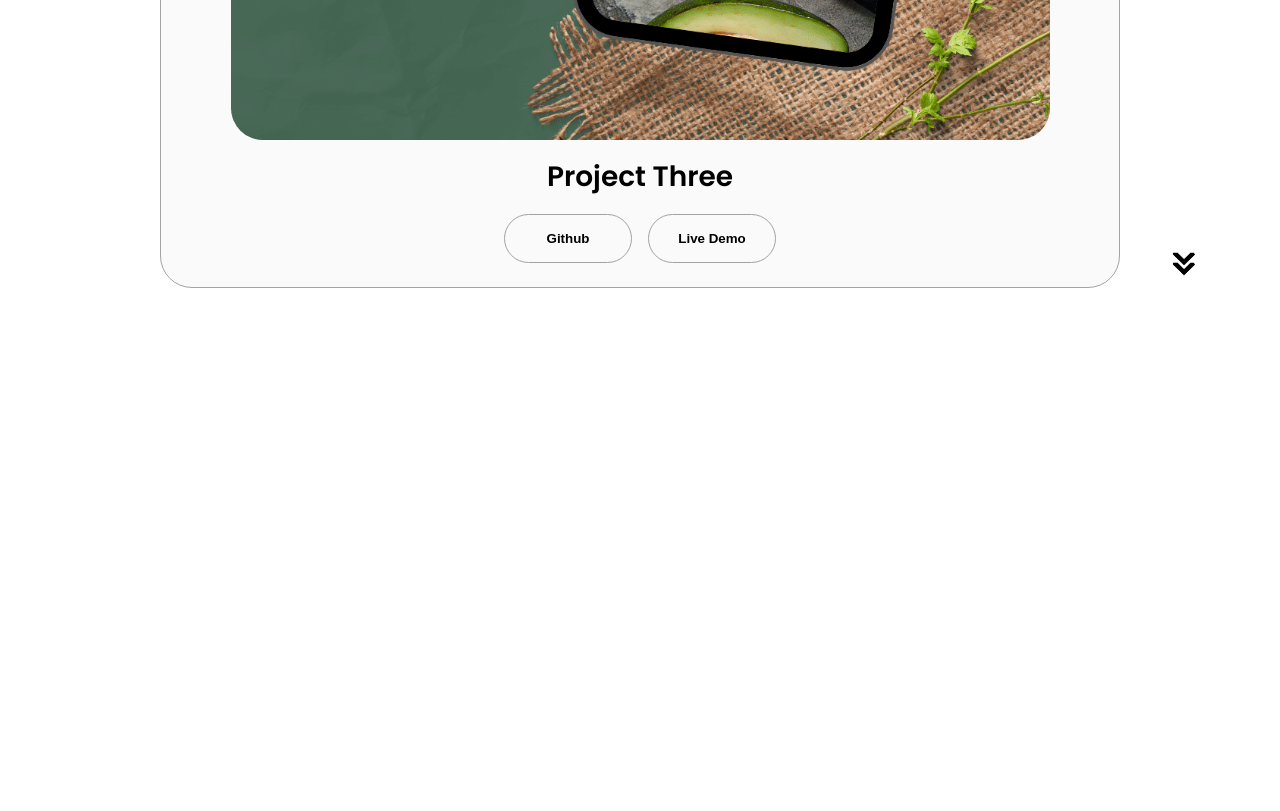
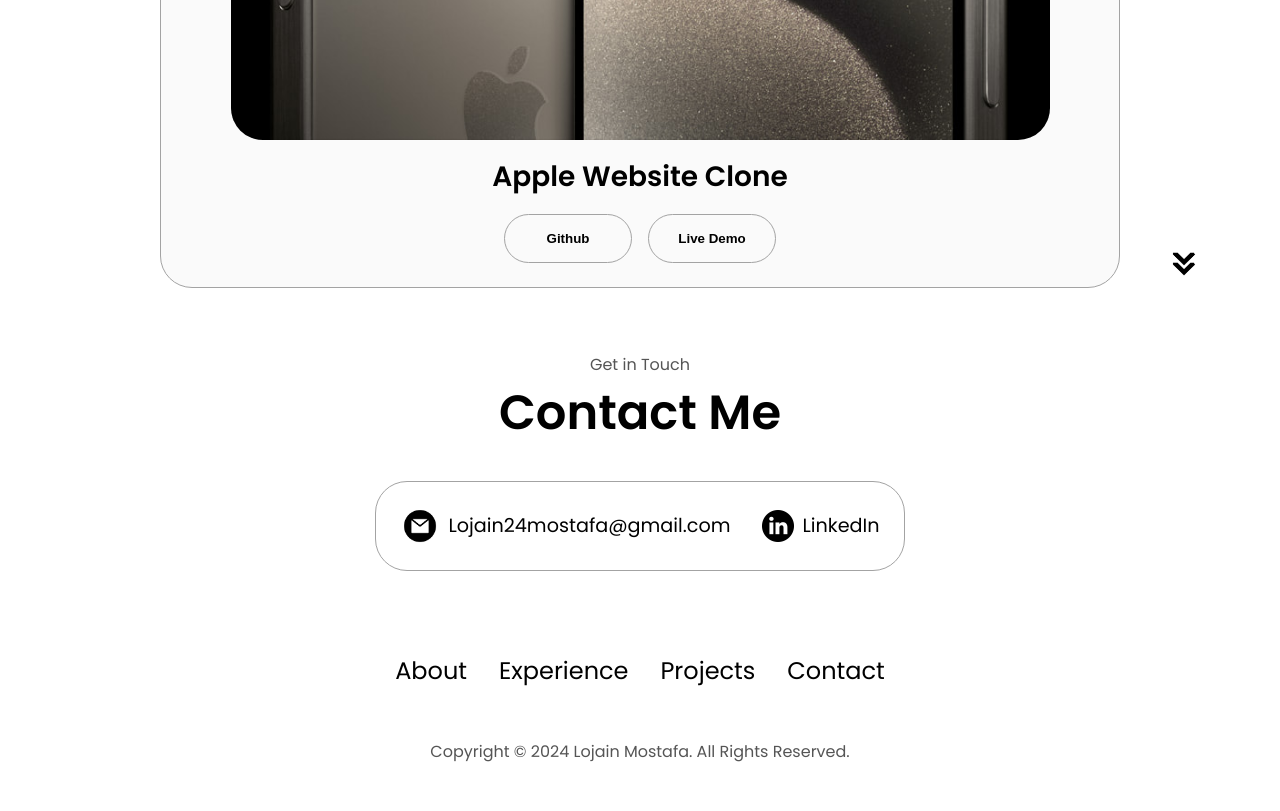
Before and after one commit to Lojain45Mostafa/Portfolio-Website, a plain HTML site: page index.html in a window 1280 px wide. Shown: the part 3948-4759 px from the top of the page. Before the commit the page ends 4268 px from the top, so only its background shows below. Drawn offline with Linux system fonts and the light colour scheme.

Commit message:
finitailizing the project

```diff
--- a/index.html
+++ b/index.html
@@ -308,7 +308,7 @@
               </button>
               <button
                 class="btn btn-color-2 project-btn"
-                onclick="location.href='https://github.com/'"
+                onclick="location.href='https://drive.google.com/file/d/1CseZcfSUWzGgxO501GpJR1GeqTFW44fy/view?usp=sharing'"
               >
                 Live Demo
               </button>
@@ -322,7 +322,35 @@
                 class="project-img"
               />
             </div>
-            <h2 class="experience-sub-title project-title">Project Two</h2>
+            <h2 class="experience-sub-title project-title">
+              MeCore (Intagram Clone)
+            </h2>
+            <div class="btn-container">
+              <button
+                class="btn btn-color-2 project-btn"
+                onclick="location.href='https://github.com/Lojain45Mostafa/InstagraClone'"
+              >
+                Github
+              </button>
+              <button
+                class="btn btn-color-2 project-btn"
+                onclick="location.href='https://drive.google.com/file/d/1P08ORckYqED9X3CkMC_VkY0nDocG-rED/view?usp=sharing'"
+              >
+                Live Demo
+              </button>
+            </div>
+          </div>
+          <div class="details-container color-container">
+            <div class="article-container">
+              <img
+                src="./assets/apple-iphone.jpg"
+                alt="Project 3"
+                class="project-img"
+              />
+            </div>
+            <h2 class="experience-sub-title project-title">
+              Apple Website Clone
+            </h2>
             <div class="btn-container">
               <button
                 class="btn btn-color-2 project-btn"
@@ -332,31 +360,7 @@
               </button>
               <button
                 class="btn btn-color-2 project-btn"
-                onclick="location.href='https://github.com/'"
-              >
-                Live Demo
-              </button>
-            </div>
-          </div>
-          <div class="details-container color-container">
-            <div class="article-container">
-              <img
-                src="./assets/project-3.png"
-                alt="Project 3"
-                class="project-img"
-              />
-            </div>
-            <h2 class="experience-sub-title project-title">Project Three</h2>
-            <div class="btn-container">
-              <button
-                class="btn btn-color-2 project-btn"
-                onclick="location.href='https://github.com/'"
-              >
-                Github
-              </button>
-              <button
-                class="btn btn-color-2 project-btn"
-                onclick="location.href='https://github.com/'"
+                onclick="location.href='https://drive.google.com/file/d/1CseZcfSUWzGgxO501GpJR1GeqTFW44fy/view?usp=sharing'"
               >
                 Live Demo
               </button>
@@ -371,6 +375,48 @@
         onclick="location.href='./#contact'"
       />
     </section>
+    <section id="contact">
+      <p class="section__text__p1">Get in Touch</p>
+      <h1 class="title">Contact Me</h1>
+      <div class="contact-info-upper-container">
+        <div class="contact-info-container">
+          <img
+            src="./assets/email.png"
+            alt="Email icon"
+            class="icon contact-icon email-icon"
+          />
+          <p>
+            <a href="mailto:examplemail@gmail.com">Lojain24mostafa@gmail.com</a>
+          </p>
+        </div>
+        <div class="contact-info-container">
+          <img
+            src="./assets/linkedin.png"
+            alt="LinkedIn icon"
+            class="icon contact-icon"
+          />
+          <p>
+            <a
+              href="https://www.linkedin.com/in/lojain-mostafa-66893021b/?trk=opento_sprofile_topcard"
+              >LinkedIn</a
+            >
+          </p>
+        </div>
+      </div>
+    </section>
+    <footer>
+      <nav>
+        <div class="nav-links-container">
+          <ul class="nav-links">
+            <li><a href="#about">About</a></li>
+            <li><a href="#experience">Experience</a></li>
+            <li><a href="#projects">Projects</a></li>
+            <li><a href="#contact">Contact</a></li>
+          </ul>
+        </div>
+      </nav>
+      <p>Copyright &#169; 2024 Lojain Mostafa. All Rights Reserved.</p>
+    </footer>
     <script src="script.js"></script>
   </body>
 </html>
```
Also changed, not shown: assets/apple-iphone.jpg (added).
